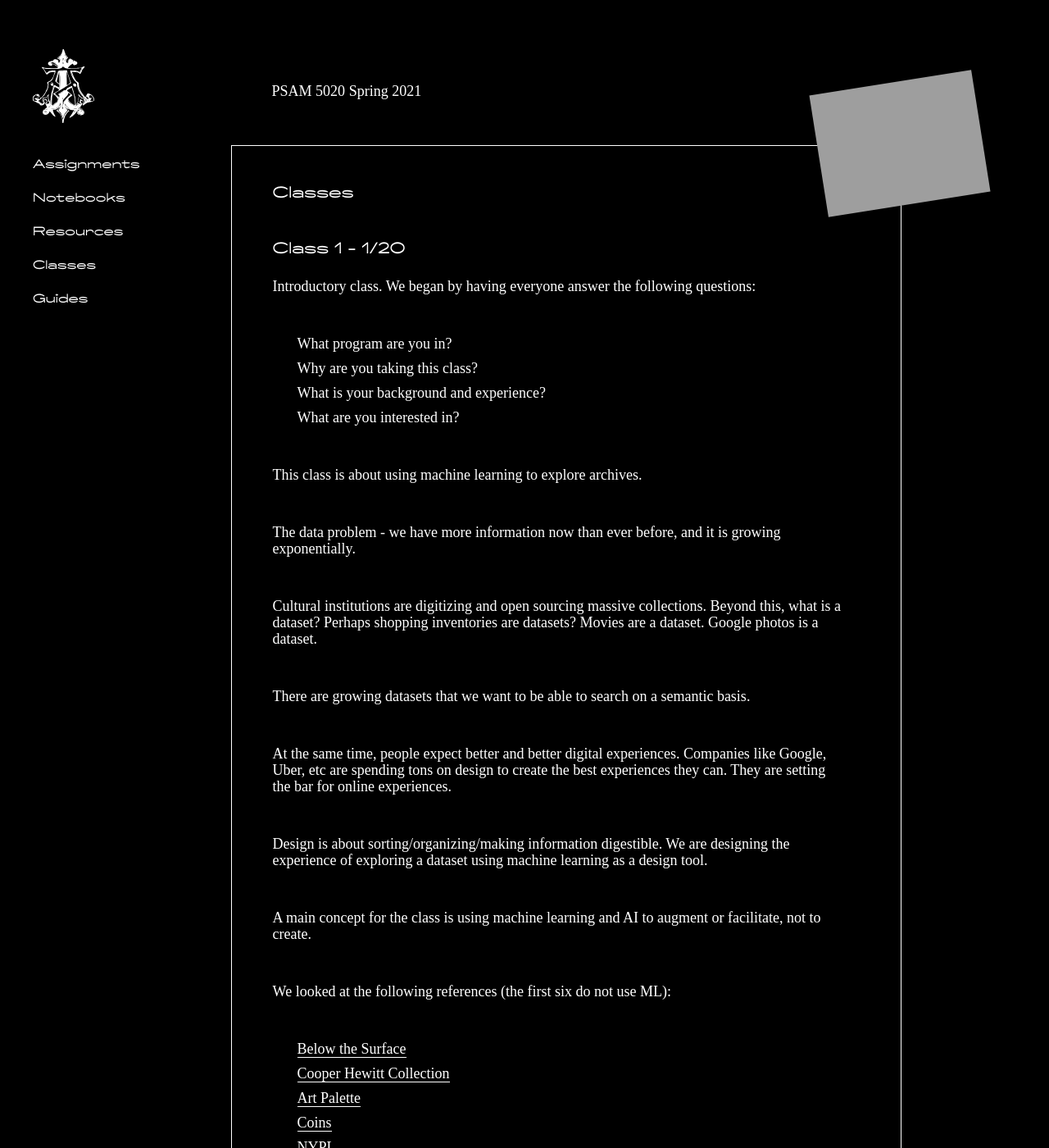
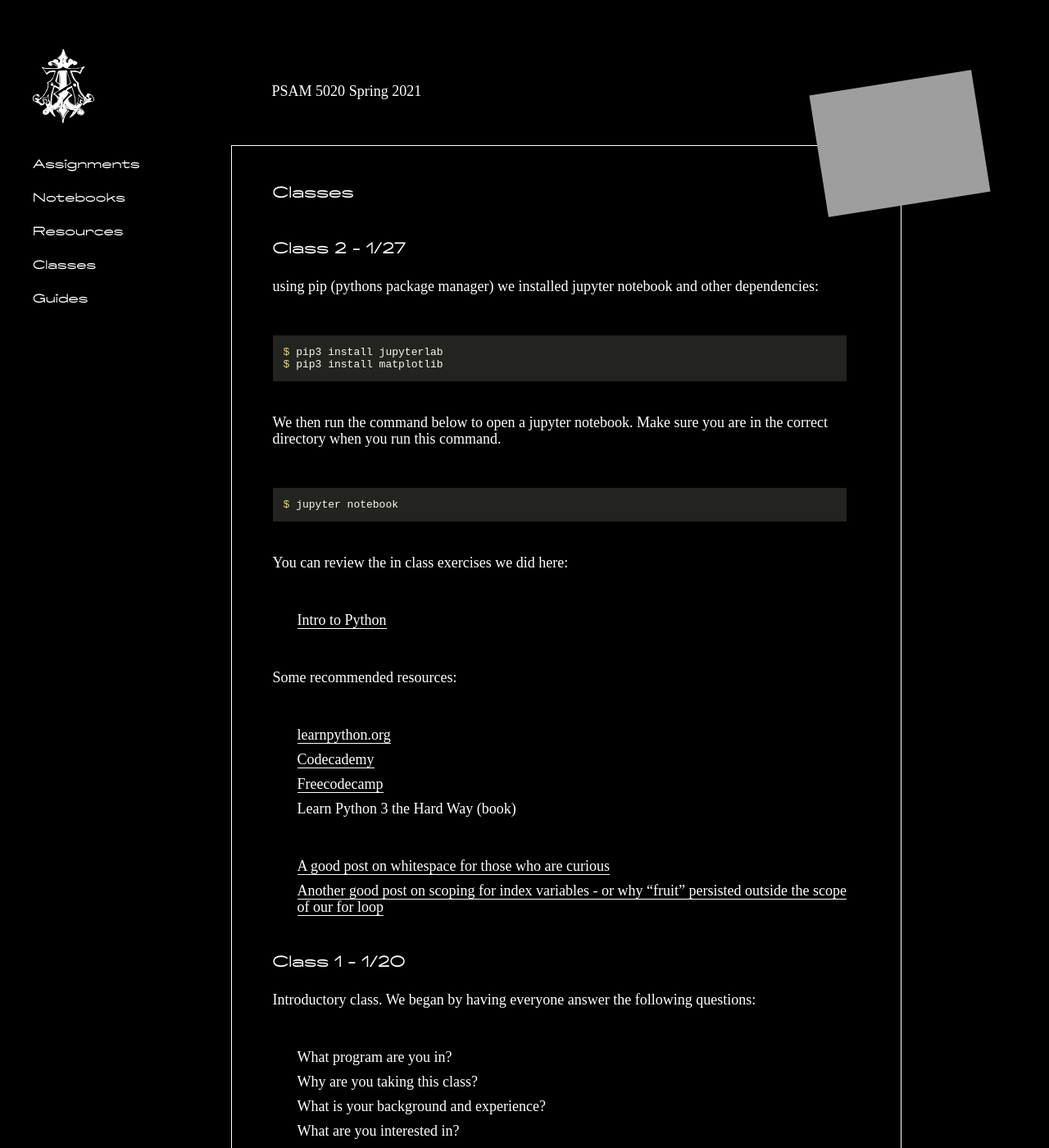
Before and after one commit to polyrhythmatic/spring2021_visualize_ml, a Jekyll site: the page built from _pages/classes.md, in a window 1280 px wide and 1400 px high. Shown: the whole window at 82% size. Built offline with Jekyll 4.4.1, drawn with Linux system fonts in a browser that asks for light colours; nearby versions of some CDN libraries.

Commit message:
forgot to add class 2

````diff
--- a/_pages/classes.md
+++ b/_pages/classes.md
@@ -4,6 +4,34 @@ permalink: /classes
 ---
 
 # Classes
+
+## Class 2 - 1/27
+
+using pip (pythons package manager) we installed jupyter notebook and other dependencies:
+
+```console
+$ pip3 install jupyterlab
+$ pip3 install matplotlib
+```
+
+We then run the command below to open a jupyter notebook. Make sure you are in the correct directory when you run this command.
+
+```console
+$ jupyter notebook
+```
+
+You can review the in class exercises we did here:
+
+* [Intro to Python](https://github.com/channelstudio/spring2021_visualize_ml/blob/master/notebooks/Intro%20to%20Python.ipynb)
+
+Some recommended resources:
+* [learnpython.org](https://www.learnpython.org/)
+* [Codecademy](https://www.codecademy.com/learn/learn-python-3)
+* [Freecodecamp](https://guide.freecodecamp.org/python/)
+* Learn Python 3 the Hard Way (book)
+
+* [A good post on whitespace for those who are curious](https://stackoverflow.com/questions/13884499/what-is-python-whitespace-and-how-does-it-work)
+* [Another good post on scoping for index variables - or why "fruit" persisted outside the scope of our for loop](https://eli.thegreenplace.net/2015/the-scope-of-index-variables-in-pythons-for-loops/)
 
 ## Class 1 - 1/20
 
````
